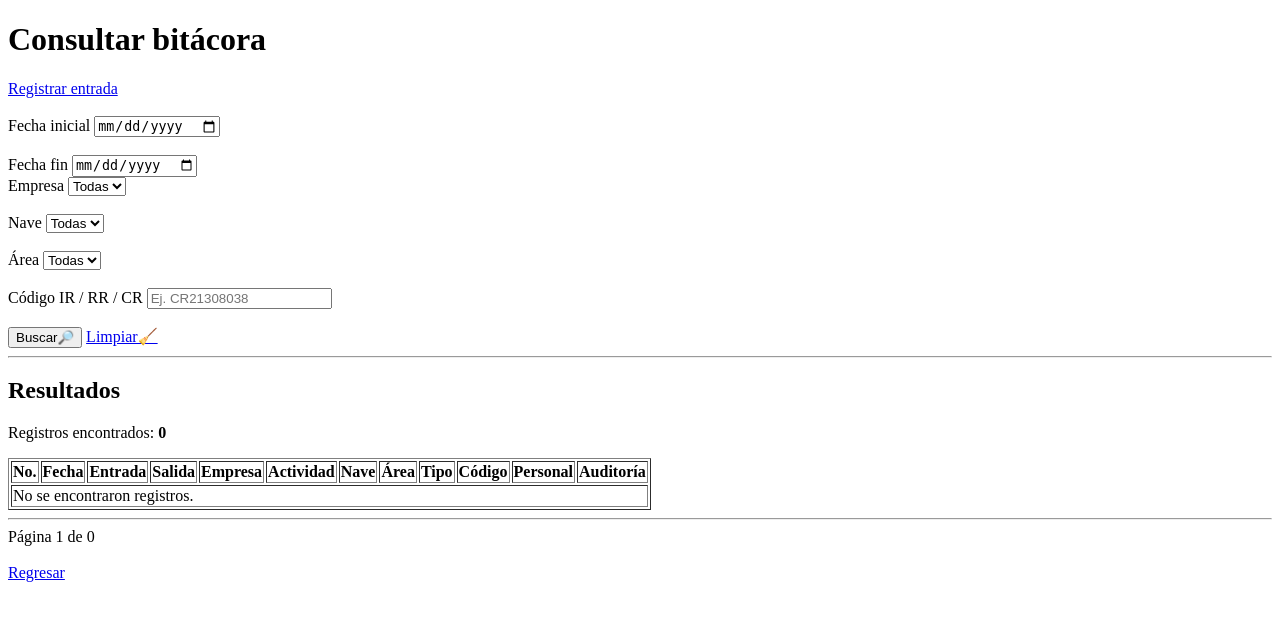
After one commit to TheRipper284/BITACORA, a Flask app: page /bitacora/consultar in a window 1280 px wide. The commit adds this page. Shown: the top 621 px of the page. Run offline with Flask 3, Linux system fonts and the light colour scheme; the visitor is signed in with stand-in values (Sample User, id 1); data that the repository does not hold is empty.

Commit message:
feat: add log query and filters

```diff
--- a/app/routes/bitacora.py
+++ b/app/routes/bitacora.py
@@ -1,7 +1,8 @@
+from sqlalchemy import or_
 from datetime import date, datetime
 from flask import (Blueprint, render_template, request, redirect, url_for, flash, jsonify)
 from flask_login import (login_required, current_user)
-from app.models import (Empresa, Nave, Area, Personal, Auditor)
+from app.models import (Empresa, Nave, Area, Personal, Auditor, RegistroBitacora, TipoRequerimiento)
 from app.services.bitacora_service import (crear_registro, registrar_salida)
 from app.extensions import db
 
@@ -266,3 +267,150 @@ def salida(registro_id):
     return redirect(
         url_for("bitacora.index")
     )
+
+@bitacora_bp.route("/consultar")
+@login_required
+def consultar():
+
+    query = RegistroBitacora.query
+
+    fecha_inicio = request.args.get("fecha_inicio", "").strip()
+    fecha_fin = request.args.get("fecha_fin", "").strip()
+
+    empresa_id = request.args.get("empresa_id", "").strip()
+    nave_id = request.args.get("nave_id", "").strip()
+    area_id = request.args.get("area_id", "").strip()
+    tipo_id = request.args.get("tipo_id", "").strip()
+    personal_id = request.args.get("personal_id", "").strip()
+    auditor_id = request.args.get("auditor_id", "").strip()
+
+    codigo = request.args.get("codigo", "").strip().upper()
+
+    if fecha_inicio:
+        fecha = datetime.strptime(
+            fecha_inicio,
+            "%Y-%m-%d"
+        ).date()
+
+        query = query.filter(
+            RegistroBitacora.fecha >= fecha
+        )
+
+    if fecha_fin:
+        fecha = datetime.strptime(
+            fecha_fin,
+            "%Y-%m-%d"
+        ).date()
+
+        query = query=filter(
+            RegistroBitacora.fecha <= fecha
+        )
+
+    if empresa_id:
+        query = query.filter(
+            RegistroBitacora.empresa_id == int(empresa_id)
+        )
+
+    if nave_id:
+        query = query.filter(
+            RegistroBitacora.nave_id == int(nave_id)
+        )
+
+    if area_id:
+        query = query.filter(
+            RegistroBitacora.area_id == int(area_id)
+        )
+
+    if tipo_id:
+        query = query.filter(
+            RegistroBitacora.tipo_id == int(tipo_id)
+        )
+
+    if personal_id:
+        query = query.filter(
+            RegistroBitacora.personal_id == int(personal_id)
+        )
+
+    if auditor_id:
+        query = query.filter(
+            RegistroBitacora.auditor_id == int(auditor_id)
+        )
+
+    if codigo:
+        query = query.filter(
+            RegistroBitacora.codigo_requerimiento.ilike(
+                f"%{codigo}"
+            )
+        )
+
+    pagina = request.args.get("pagina", 1, type=int)
+
+    if pagina < 1:
+        pagina = 1
+
+    paginacion = (
+        query
+        .order_by(
+            RegistroBitacora.fecha.desc(),
+            RegistroBitacora.numero.desc()
+        )
+        .paginate(
+            page=pagina,
+            per_page=50,
+            error_out=False
+        )
+    )
+
+    empresas = (
+        Empresa.query
+        .filter_by(activo=True)
+        .order_by(Empresa.nombre)
+        .all()
+    )
+
+    naves = (
+        Nave.query
+        .filter_by(activo=True)
+        .order_by(Nave.codigo)
+        .all()
+    )
+
+    areas = (
+        Area.query
+        .filter_by(activo=True)
+        .order_by(Area.nombre)
+        .all()
+    )
+
+    tipos = (
+        TipoRequerimiento.query
+        .filter_by(activo=True)
+        .order_by(TipoRequerimiento.nombre)
+        .all()
+    )
+
+    personal = (
+        Personal.query
+        .filter_by(activo=True)
+        .order_by(Personal.nombre)
+        .all()
+    )
+
+    auditores = (
+        Auditor.query
+        .filter_by(activo=True)
+        .order_by(Auditor.nombre)
+        .all()
+    )
+
+    return render_template(
+        "bitacora/consultar.html",
+        paginacion=paginacion,
+        registros=paginacion.items,
+        empresas=empresas,
+        naves=naves,
+        areas=areas,
+        tipos=tipos,
+        personal=personal,
+        auditores=auditores
+    )
--- /dev/null
+++ b/app/templates/bitacora/consultar.html
@@ -0,0 +1,306 @@
+{% extends "base.html" %}
+
+{% block title %}
+Consultar bitácora
+{% endblock %}
+
+
+{% block content %}
+
+<h1>Consultar bitácora</h1>
+
+<a href="{{ url_for('bitacora.registrar') }}">
+    Registrar entrada
+</a>
+
+<br>
+<br>
+
+<form method="GET">
+    <div>
+        <label>
+            Fecha inicial
+        </label>
+        <input
+            type="date"
+            name="fecha_inicio"
+            value="{{ request.args.get('fecha_inicio', '') }}"
+        >
+    </div>
+
+    <br>
+
+    <div>
+        <label>
+            Fecha fin
+        </label>
+        <input
+            type="date"
+            name="fecha_fin"
+            value="{{ request.args.get('fecha_fin', '') }}"
+        >
+
+        <br>
+
+        <div>
+            <label>
+                Empresa
+            </label>
+            <select name="empresa_id">
+                <option value="">
+                    Todas
+                </option>
+
+                {% for empresa in empresas %}
+                    <option
+                        value="{{ empresa.id }}"
+                        {% if request.args.get('empresa_id')|int == empresa.id %}
+                            Selected
+                        {% endif %}
+                    >
+                        {{ empresa.nombre }}
+                    </option>
+                {% endfor %}
+
+            </select>
+        </div>
+
+        <br>
+
+        <div>
+            <label>
+                Nave
+            </label>
+            <select name="nave_id">
+                <option value="">
+                    Todas
+                </option>
+
+                {% for nave in naves %}
+                    <option
+                        value="{{ nave.id }}"
+                        {% if request.args.get('nave_id')|int == nave.id %}
+                            Selected
+                        {% endif %}
+                    >
+                        {{ nave.codigo }}
+                    </option>
+                {% endfor %}
+
+            </select>
+        </div>
+
+        <br>
+
+        <div>
+            <label>
+                Área
+            </label>
+            <select name="area_id">
+                <option value="">
+                    Todas
+                </option>
+
+                {% for area in areas %}
+                    <option
+                        value="{{ area.id }}"
+                        {% if request.args.get('area_id')|int == area.id %}
+                            Selected
+                        {% endif %}
+                    >
+                        {{ area.nombre }}
+                    </option>
+                {% endfor %}
+
+            </select>
+        </div>
+
+        <br>
+
+        <div>
+            <label>
+                Código IR / RR / CR
+            </label>
+            <input
+                type="text"
+                name="codigo"
+                placeholder="Ej. CR21308038"
+                value="{{ request.args.get('codigo', '') }}"
+            >
+        </div>
+
+        <br>
+
+        <button type="submit">
+            Buscar🔎
+        </button>
+
+        <a href="{{  url_for('bitacora.consultar')  }}">
+            Limpiar🧹
+        </a>
+    </div>
+</form>
+
+<hr>
+
+<h2>Resultados</h2>
+
+<p>
+    Registros encontrados:
+    <strong>{{ paginacion.total }}</strong>
+</p>
+
+<table border="1">
+
+    <thead>
+
+        <tr>
+            <th>No.</th>
+            <th>Fecha</th>
+            <th>Entrada</th>
+            <th>Salida</th>
+            <th>Empresa</th>
+            <th>Actividad</th>
+            <th>Nave</th>
+            <th>Área</th>
+            <th>Tipo</th>
+            <th>Código</th>
+            <th>Personal</th>
+            <th>Auditoría</th>
+        </tr>
+
+    </thead>
+
+
+    <tbody>
+
+        {% for registro in registros %}
+
+        <tr>
+
+            <td>
+                {{ registro.numero }}
+            </td>
+
+            <td>
+                {{ registro.fecha }}
+            </td>
+
+            <td>
+                {{ registro.hora_entrada }}
+            </td>
+
+            <td>
+                {% if registro.hora_salida %}
+                    {{ registro.hora_salida }}
+                {% else %}
+                    Dentro
+                {% endif %}
+            </td>
+
+            <td>
+                {{ registro.empresa.nombre }}
+            </td>
+
+            <td>
+                {{ registro.actividad }}
+            </td>
+
+            <td>
+                {{ registro.nave.codigo }}
+            </td>
+
+            <td>
+                {{ registro.area.nombre }}
+            </td>
+
+            <td>
+                {{ registro.tipo_requerimiento.nombre }}
+            </td>
+
+            <td>
+                {{ registro.codigo_requerimiento }}
+            </td>
+
+            <td>
+                {{ registro.personal.nombre }}
+            </td>
+
+            <td>
+                {{ registro.auditor.nombre }}
+            </td>
+
+        </tr>
+
+        {% else %}
+
+        <tr>
+
+            <td colspan="12">
+                No se encontraron registros.
+            </td>
+
+        </tr>
+
+        {% endfor %}
+
+    </tbody>
+
+</table>
+
+<hr>
+
+<div>
+    {% if paginacion.has_prev %}
+        <a href="{{ url_for(
+            'bitacora.consultar',
+            pagina=paginacion.prev_num,
+            fecha_inicio=request.args.get('fecha_inicio'),
+            fecha_fin=request.args.get('fecha_fin'),
+            empresa_id=request.args.get('empresa_id'),
+            nave_id=request.args.get('nave_id'),
+            area_id=request.args.get('area_id'),
+            tipo_id=request.args.get('tipo_id'),
+            codigo=request.args.get('codigo'),
+            personal_id=request.args.get('personal_id'),
+            auditor_id=request.args.get('auditor_id')
+        ) }}">
+            ⬅️ Anterior
+        </a>
+    {% endif %}
+
+    <span>
+        Página {{ paginacion.page }}
+        de {{ paginacion.pages }}
+    </span>
+
+    {% if paginacion.has_next %}
+
+        <a href="{{ url_for(
+            'bitacora.consultar',
+            pagina=paginacion.next_num,
+            fecha_inicio=request.args.get('fecha_inicio'),
+            fecha_fin=request.args.get('fecha_fin'),
+            empresa_id=request.args.get('empresa_id'),
+            nave_id=request.args.get('nave_id'),
+            area_id=request.args.get('area_id'),
+            tipo_id=request.args.get('tipo_id'),
+            codigo=request.args.get('codigo'),
+            personal_id=request.args.get('personal_id'),
+            auditor_id=request.args.get('auditor_id')
+        ) }}">
+            Siguiente ➡️
+        </a>
+
+    {% endif %}
+
+</div>
+
+<br>
+
+
+<a href="{{ url_for('bitacora.index') }}">
+    Regresar
+</a>
+
+{% endblock %}
--- a/app/templates/bitacora/index.html
+++ b/app/templates/bitacora/index.html
@@ -19,6 +19,12 @@
 <p>
     Rol: {{usuario.rol }}
 </p>
+
+<br>
+
+<a href="{{ url_for('bitacora.consultar') }}">
+    Consultar bitácora
+</a>
 
 <hr>
 
```
